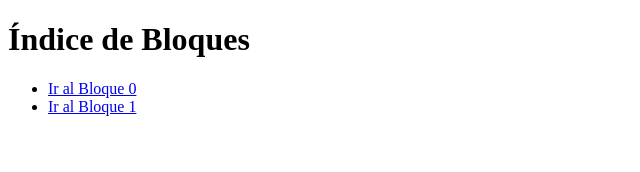
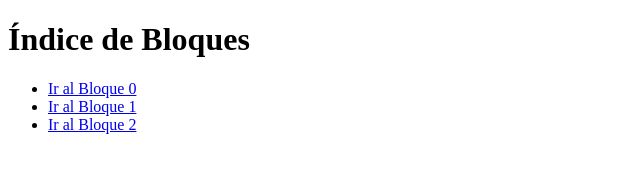
Before and after one commit to JesusZamoraC/Prueba, a plain HTML site: page index.html in a window 1280 px wide. Shown: the whole page, without its empty margins (0-640 px from the left). Drawn offline with Linux system fonts and the light colour scheme.

Commit message:
bloques actualizados

```diff
--- a/index.html
+++ b/index.html
@@ -11,6 +11,7 @@
     <ul>
         <li><a href="bloque0.html">Ir al Bloque 0</a></li>
         <li><a href="bloque1.html">Ir al Bloque 1</a></li>
+        <li><a href="Bloque2.html">Ir al Bloque 2</a></li>
     </ul>
 
 </body>
```
